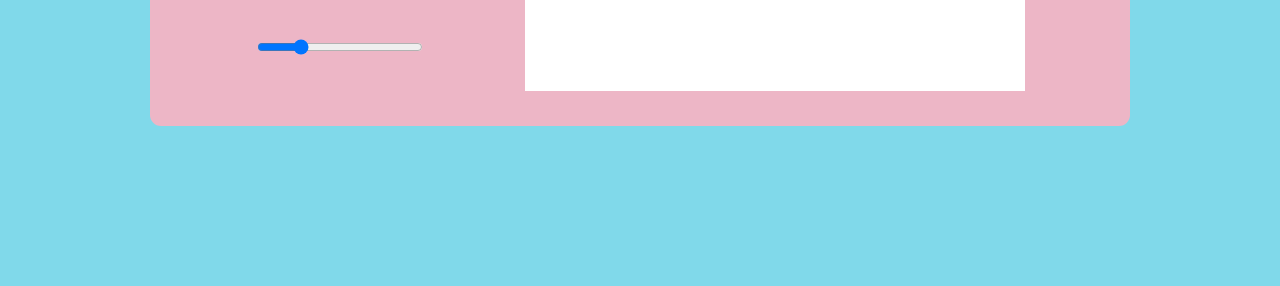
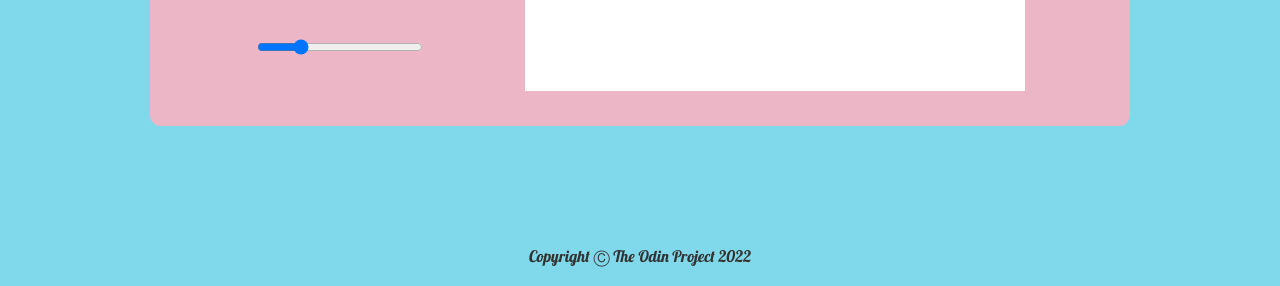
Before and after one commit to khattab97/etch-a-sketch, a plain HTML site: page index.html in a window 1280 px wide. Shown: the part 702-988 px from the top of the page. Before the commit the page ends 928 px from the top, so only its background shows below. Drawn offline with Linux system fonts and the light colour scheme; a web font is replaced by a local one.

Commit message:
Add footer

```diff
--- a/index.html
+++ b/index.html
@@ -31,5 +31,9 @@
         </div>
         <div class="grid"></div>
     </div>
+
+    <footer>
+        Copyright Ⓒ The Odin Project 2022
+    </footer>
 </body>
 </html>
```
